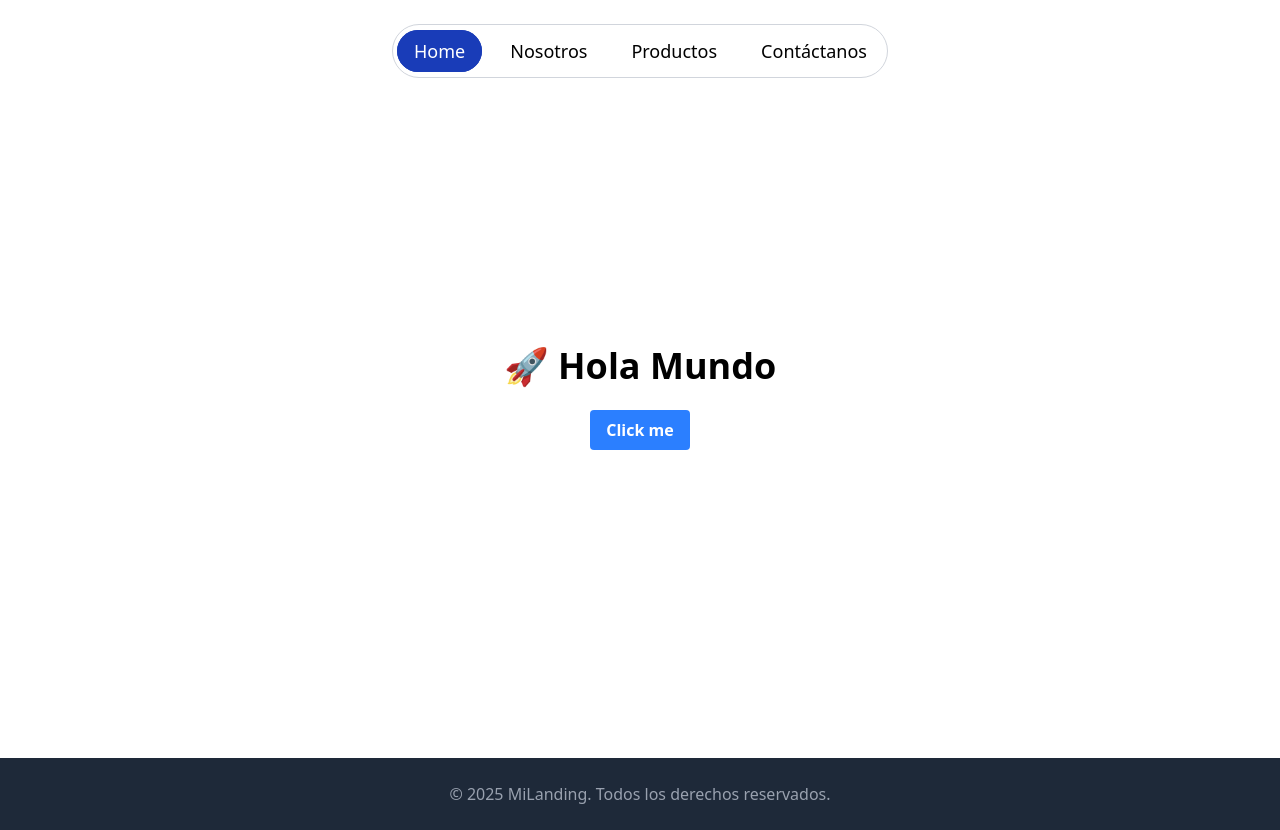
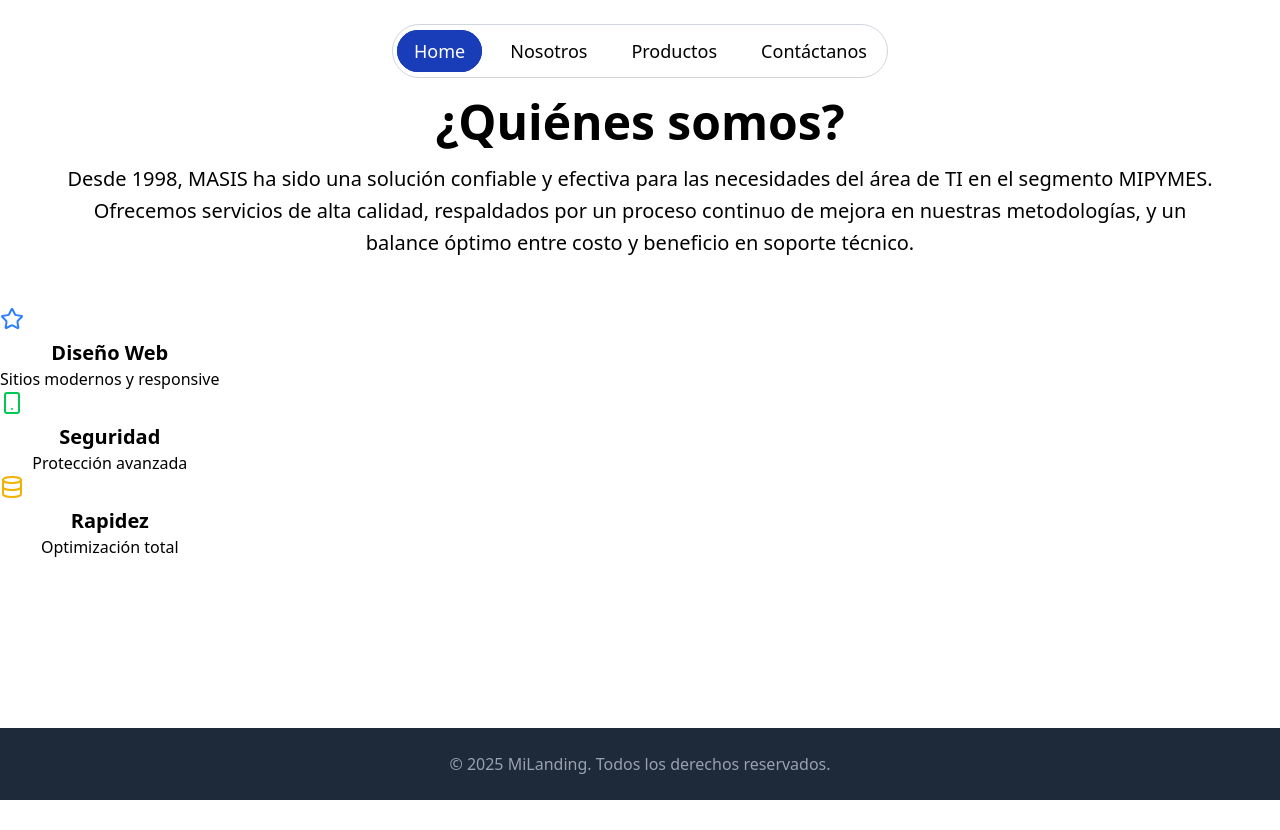
Before and after one commit to XordiDev/masis-website-vite, a React (Vite) app: page / in a window 1280 px wide. After the commit the page ends 800 px from the top, so only its background shows below. Built offline with nearby package versions, Linux system fonts and the light colour scheme.

Commit message:
Reusable components, card, iconTitleText, titleText.

```diff
--- a/package.json
+++ b/package.json
@@ -11,6 +11,7 @@
   },
   "dependencies": {
     "@tailwindcss/vite": "^4.1.13",
+    "lucide-react": "^0.544.0",
     "react": "^19.1.1",
     "react-dom": "^19.1.1",
     "tailwindcss": "^4.1.13"
--- a/src/App.tsx
+++ b/src/App.tsx
@@ -1,10 +1,13 @@
 import "./App.css";
-import Home from "./pages/home";
+import Layout from "./components/layout/Layout";
+import Home from "./pages/Home.tsx";
 
 function App() {
   return (
     <>
-      <Home />
+      <Layout>
+        <Home />
+      </Layout>
     </>
   );
 }
--- /dev/null
+++ b/src/components/AboutBox/aboutBox.tsx
@@ -0,0 +1,33 @@
+import { Card } from '../Card/card';
+import { IconTitleText } from '../IconTitleText/iconTitleText';
+import { Star, Smartphone, Database, Palette } from 'lucide-react';
+
+export function AboutBox() {
+  return (
+    <div id="aboutBox" className='items-stretch flex flex-wrap gap-[0.5rem] justify-between'>
+      <Card >
+        <div className=''>
+            <IconTitleText
+          title="Diseño Web"
+          text="Sitios modernos y responsive"
+          icon={<Star className="w-6 h-6 text-blue-500" />}
+          iconPosition='top'
+        />
+        <IconTitleText
+          title="Seguridad"
+          text="Protección avanzada"
+          icon={<Smartphone className="w-6 h-6 text-green-500" />}
+          iconPosition='top'
+        />
+        <IconTitleText
+          title="Rapidez"
+          text="Optimización total"
+          icon={<Database className="w-6 h-6 text-yellow-500" />}
+          iconPosition='top'
+        />
+        </div>
+
+      </Card>
+    </div>
+  );
+}
--- /dev/null
+++ b/src/components/AboutUs/aboutUs.tsx
@@ -0,0 +1,13 @@
+import { AboutBox } from "../AboutBox/aboutBox";
+import TitleHeading from "../TitleHeading/titleHeading";
+
+const aboutUs = () => {
+  return (
+    <div>
+       <TitleHeading />
+       <AboutBox />
+    </div>
+  );
+};
+
+export default aboutUs;
--- /dev/null
+++ b/src/components/Card/card.tsx
@@ -0,0 +1,26 @@
+// card.tsx (aún más genérico)
+interface CardProps {
+  title?: string;
+  titleSize?: string;
+  className?: string;
+  children: React.ReactNode;
+}
+
+export function Card({
+  title,
+  titleSize = "text-3xl",
+  className = "",
+  children
+}: CardProps) {
+
+  return (
+    <section className={`py-8 ${className}`}>
+      {title && (
+        <h2 className={`font-bold text-center mb-8 ${titleSize}`}>
+          {title}
+        </h2>
+      )}
+      {children}
+    </section>
+  );
+}
--- /dev/null
+++ b/src/components/IconTitleText/iconTitleText.tsx
@@ -0,0 +1,64 @@
+// IconTitleText.tsx
+interface IconTitleTextProps {
+  title: string;
+  text: string;
+  icon: React.ReactNode; // Cualquier elemento React (lo más flexible)
+  iconPosition?: 'left' | 'right' | 'top' | 'bottom';
+  titleSize?: string;
+  textSize?: string;
+}
+
+export function IconTitleText({
+  title,
+  text,
+  icon,
+  iconPosition = 'left',
+  titleSize = 'text-xl',
+  textSize = 'text-base'
+}: IconTitleTextProps) {
+
+  const layouts = {
+    left: (
+      <div className="flex items-start gap-3">
+        <div className="m-auto">
+          {icon}
+        </div>
+        <div>
+          <h3 className={`font-bold ${titleSize}`}>{title}</h3>
+          <p className={textSize}>{text}</p>
+        </div>
+      </div>
+    ),
+    right: (
+      <div className="flex items-start gap-3">
+        <div>
+          <h3 className={`font-bold ${titleSize}`}>{title}</h3>
+          <p className={textSize}>{text}</p>
+        </div>
+        <div className="m-auto">
+          {icon}
+        </div>
+      </div>
+    ),
+    top: (
+      <div className="text-center ">
+        <div className="m-auto">
+          {icon}
+        </div>
+        <h3 className={`font-bold ${titleSize} mt-2`}>{title}</h3>
+        <p className={textSize}>{text}</p>
+      </div>
+    ),
+    bottom: (
+      <div className="text-center">
+        <h3 className={`font-bold ${titleSize}`}>{title}</h3>
+        <p className={`${textSize} mb-2`}>{text}</p>
+        <div className="m-auto">
+          {icon}
+        </div>
+      </div>
+    )
+  };
+
+  return layouts[iconPosition];
+}
--- /dev/null
+++ b/src/components/TitleHeading/titleHeading.tsx
@@ -0,0 +1,17 @@
+import TitleText from '../TitleText/titleText';
+
+function TitleHeading() {
+  return (
+    <div className='py-[1rem] px-[4rem] text-center'>
+      <TitleText
+        title="¿Quiénes somos?"
+        text="Desde 1998, MASIS ha sido una solución confiable y efectiva para las necesidades del área de TI en el segmento MIPYMES.
+        Ofrecemos servicios de alta calidad, respaldados por un proceso continuo de mejora en nuestras metodologías, y un balance óptimo entre costo y beneficio en soporte técnico."
+        titleSize="text-5xl/14 pb-[0.3rem]"
+        textSize="text-xl/8"
+      />
+    </div>
+  );
+}
+
+export default TitleHeading;
--- /dev/null
+++ b/src/components/TitleText/titleText.tsx
@@ -0,0 +1,22 @@
+interface TitleTextProps {
+  title: string;
+  text: string;
+  titleSize?: string;
+  textSize?: string;
+}
+
+function TitleText({
+  title,
+  text,
+  titleSize = "text-2xl",
+  textSize = "text-base"
+}: TitleTextProps) {
+  return (
+    <div>
+      <h2 className={`font-bold ${titleSize} mb-2`}>{title}</h2>
+      <p className={textSize}>{text}</p>
+    </div>
+  );
+}
+
+export default TitleText;
--- /dev/null
+++ b/src/pages/Home.tsx
@@ -0,0 +1,14 @@
+//import Hero from "../components/Home";
+import AboutUs from "../components/AboutUs/aboutUs";
+
+const Home = () => {
+  return (
+    <div id="home-page">
+        {/*<Hero />*/}
+        <AboutUs />
+
+    </div>
+  );
+};
+
+export default Home;
--- a/src/pages/home.tsx
+++ /dev/null
@@ -1,17 +0,0 @@
-import Button from "../components/Button";
-import Layout from "../components/layout/Layout";
-
-const Home = () => {
-  return (
-    <div>
-      <Layout>
-        <section className="flex flex-col items-center justify-center h-[80vh] text-center">
-          <h1 className="text-4xl font-bold mb-6">🚀 Hola Mundo</h1>
-          <Button />
-        </section>
-      </Layout>
-    </div>
-  );
-};
-
-export default Home;
```
Also changed, not shown: 1 other file (tests, documents, lock files or other folders).
